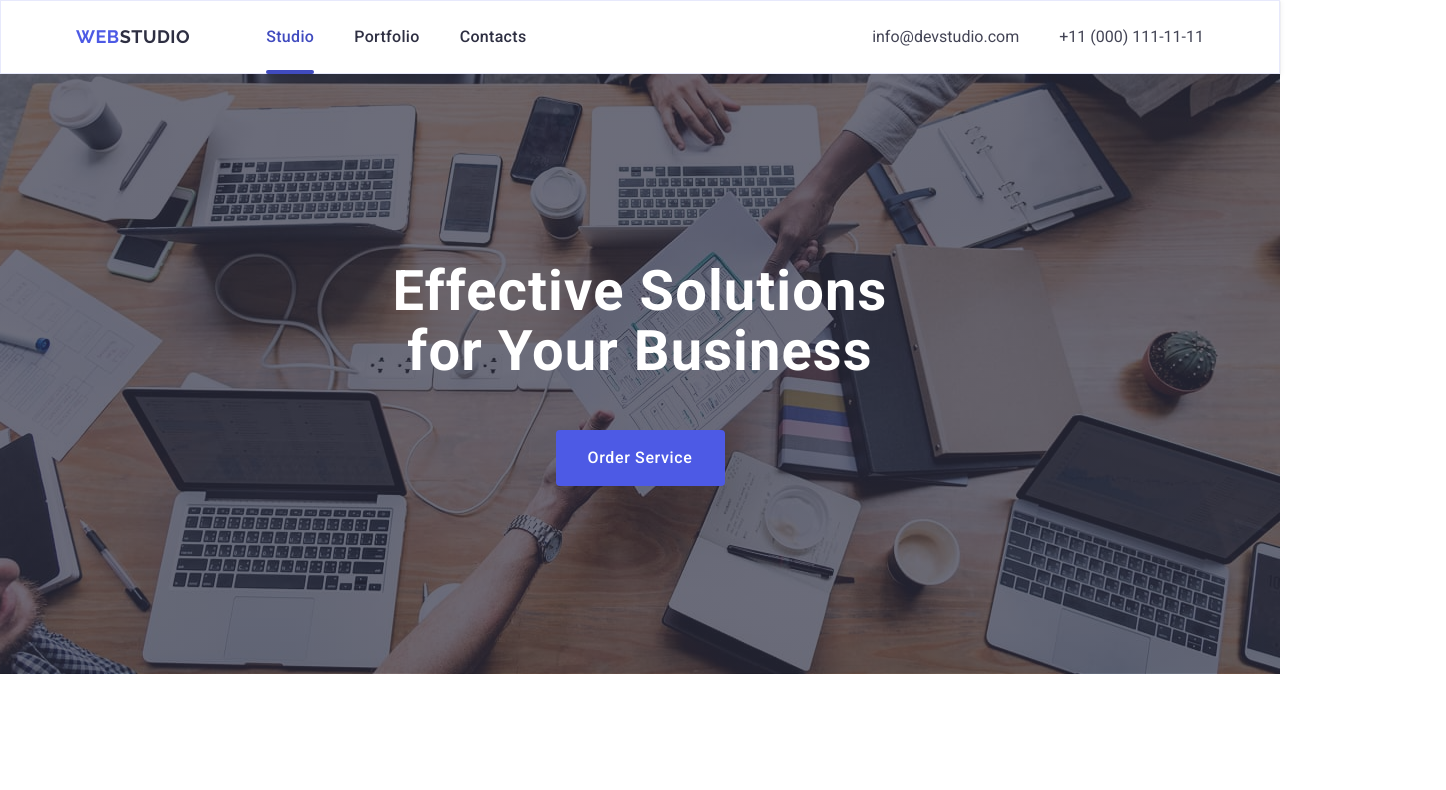
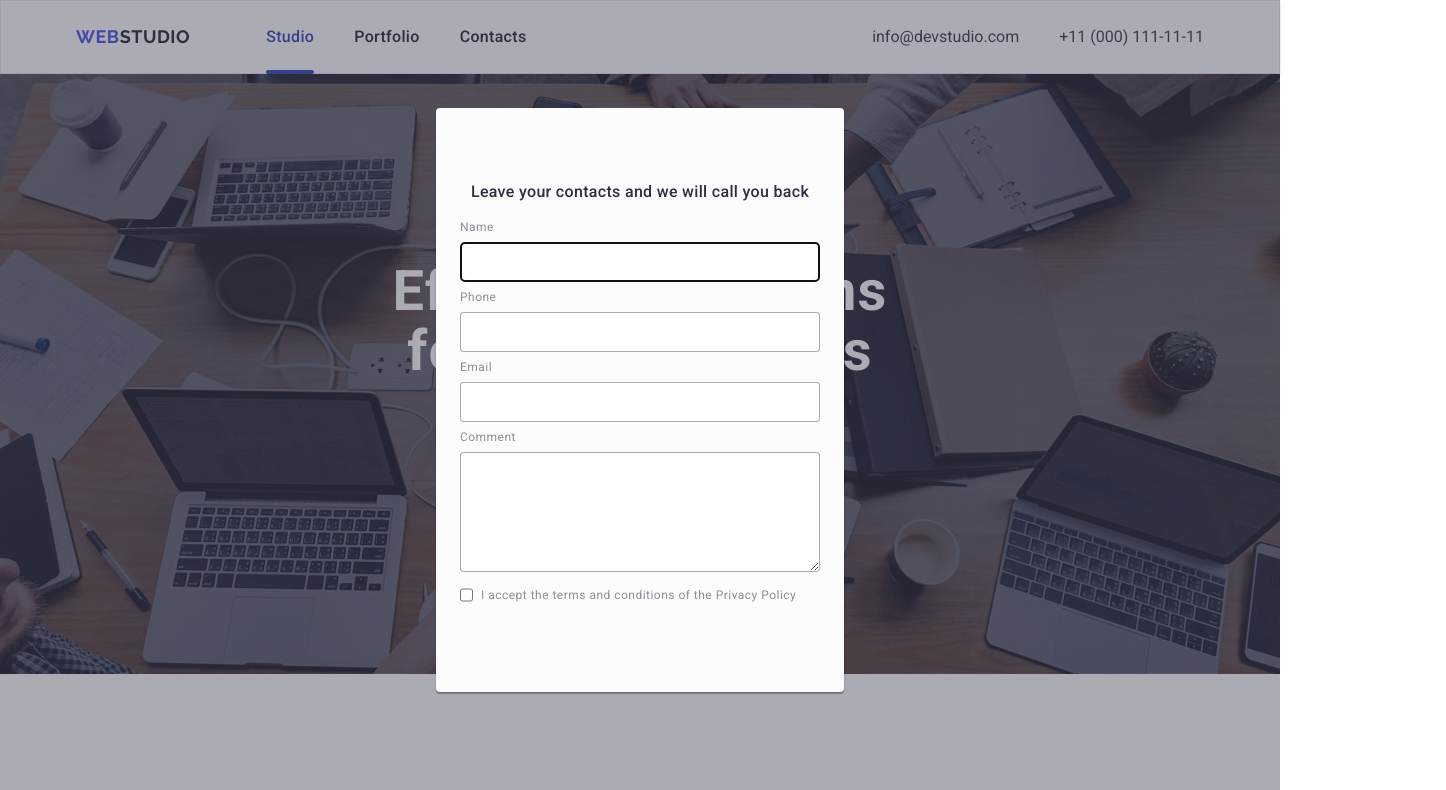
Before and after one commit to Liska-iriska/goit-markup-hw-05, a plain HTML site: page index.html in a window 1280 px wide. Shown: the top 790 px of the page, 1446 px wide, since content can reach past the window. Drawn offline with nearby package versions, Linux system fonts and the light colour scheme.

Commit message:
Save docs

```diff
--- a/css/style.css
+++ b/css/style.css
@@ -505,8 +505,6 @@ body {
 }
 
 .div-footer {
-    display: flex;
-    flex-direction: row;
     gap: 15px;
 }
 
@@ -536,7 +534,7 @@ body {
 
 .subs-btn {
     display: flex;
-    justify-content: space-between;
+    justify-content: center;
     align-items: center;
 
     border: none;
@@ -545,7 +543,6 @@ body {
     padding: 8px 24px;
     width: 165px;
     height: 40px;
-    position: absolute;
     bottom: 0;
     font-weight: 500;
     font-size: 16px;
@@ -554,12 +551,7 @@ body {
     text-align: center;
     color: #fff;
 
-}
 
-.subscribe-wrap {
-    display: flex;
-    position: relative;
-    margin-right: 24px;
 }
 
 .footer-email::placeholder {
@@ -576,3 +568,91 @@ body {
 .icon-telegram {
     fill: #fff;
 }
+
+.modal-overlay {
+    width: 100%;
+    height: 100%;
+    background-color: rgba(46, 47, 66, 0.4);
+    position: fixed;
+    top: 0;
+    left: 0;
+
+    display: flex;
+    align-items: center;
+    justify-content: center;
+
+    z-index: 999;
+}
+
+.modal {
+    background-color: #fff;
+
+    border-radius: 4px;
+    width: 408px;
+    height: 584px;
+    box-shadow: 0 1px 1px 0 rgba(0, 0, 0, 0.14), 0 1px 3px 0 rgba(0, 0, 0, 0.12), 0 2px 1px 0 rgba(0, 0, 0, 0.2);
+    background: #fcfcfc;
+    padding: 0 24px;
+
+}
+
+.modal-p {
+    padding: 72px 0 16px;
+    text-align: center;
+
+    font-family: inherit;
+    font-weight: 500;
+    font-size: 16px;
+    letter-spacing: 0.02em;
+    color: #2e2f42;
+
+}
+
+.form-div {
+    display: flex;
+    flex-direction: column;
+    gap: 8px;
+}
+
+.form-label {
+    font-family: inherit;
+    font-weight: 400;
+    font-size: 12px;
+    letter-spacing: 0.04em;
+    color: #8e8f99;
+    display: flex;
+    line-height: 1.17;
+
+}
+
+.form-input,
+.form-textarea {
+    width: 100%;
+    border: 1px solid rgba(46, 47, 66, 0.4);
+    border-radius: 4px;
+    width: 360px;
+    height: 40px;
+
+}
+
+.form-textarea {
+    width: 360px;
+    height: 120px;
+    display: block;
+    margin-bottom: 8px;
+}
+
+.check-p {
+    font-family: inherit;
+font-weight: 400;
+font-size: 12px;
+line-height: 1.17;
+letter-spacing: 0.04em;
+color: #8e8f99;
+
+}
+
+.privacy-pol-div {
+    display: flex;
+    gap: 8px;
+}
--- a/index.html
+++ b/index.html
@@ -393,12 +393,11 @@
         </ul>
       </div>
       <div class="div-footer">
-        <div class="subscribe-wrap">
         <label for="label" class="label-footer">Subscribe
-            <input class="footer-email"  type="email" placeholder="E-mail" name="footer-email">
+          <input class="footer-email" type="email" placeholder="E-mail" name="footer-email">
         </label>
       </div>
-        <div class="subscribe-wrap">
+      <div class="div-footer">
         <button class="subs-btn" type="submit">Subscribe
           <svg class="icon-telegram" width="24" height="20">
             <use href="./images/icons.svg#icon-telegram"></use>
@@ -411,6 +410,37 @@
   </footer>
   <!-- #endregion section footer -->
 
+  <div class="modal-overlay">
+    <div class="modal">
+      <form class="form">
+        <p class="modal-p">Leave your contacts and we will call you back</p>
+
+        <div class="form-div">
+          <label class="form-label" for="form-name">Name</label>
+          <input class="form-input" type="text" name="name" id="form-name" autofocus>
+
+          <label class="form-label" for="form-phone">Phone</label>
+          <input class="form-input" type="text" name="phone" id="form-phone">
+
+          <label class="form-label" for="form-email">Email</label>
+          <input class="form-input" type="text" name="email" id="form-email">
+
+          <label class="form-label" for="form-comment">Comment</label>
+          <textarea class="form-textarea" type="text" name="comment" id="form-comment"></textarea>
+
+          <div class="privacy-pol-div">
+            <input type="checkbox" class="checkbox">
+            <p class="check-p">I accept the terms and conditions of the
+              <a class="privacy-pol">Privacy Policy</a>
+            </p>
+          </div>
+        </div>
+
+      </form>
+    </div>
+  </div>
+
+
 
 
 </body>
```
Lines whose indentation alone changed are shown as unchanged.
